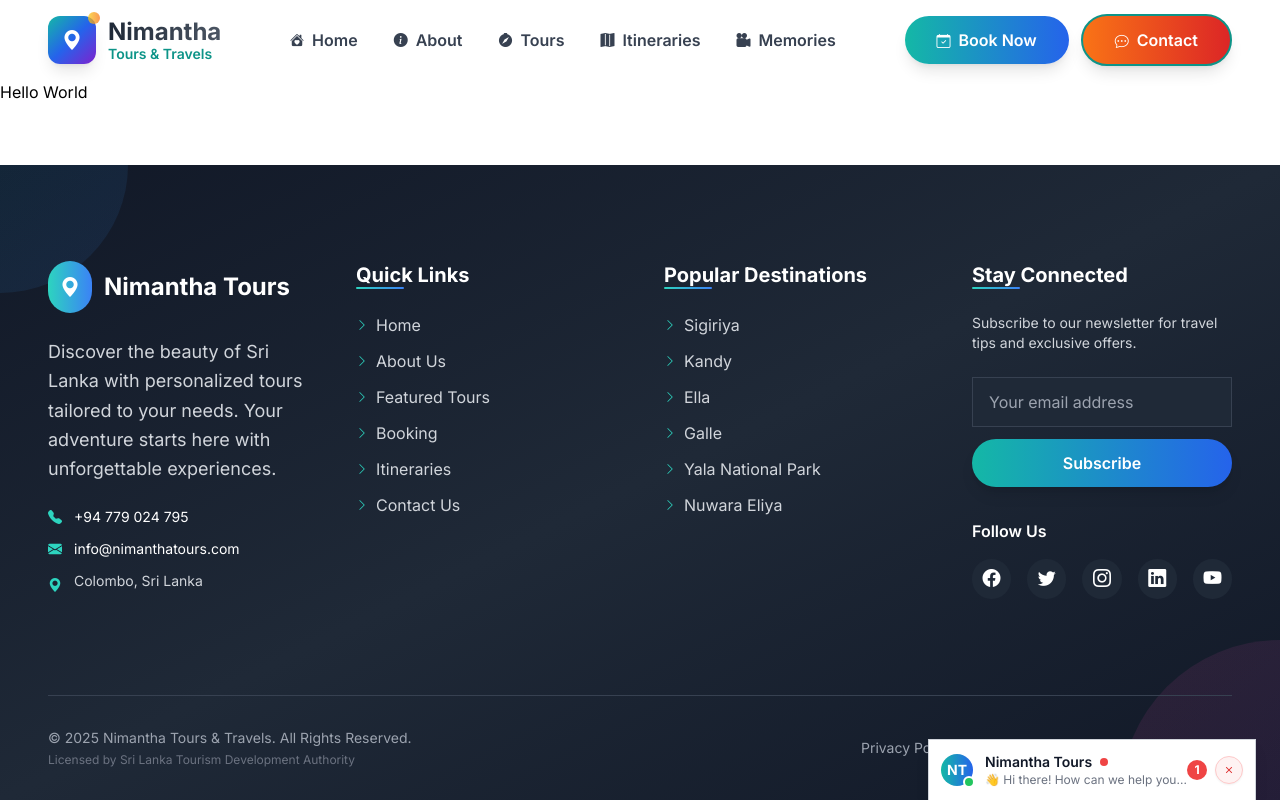
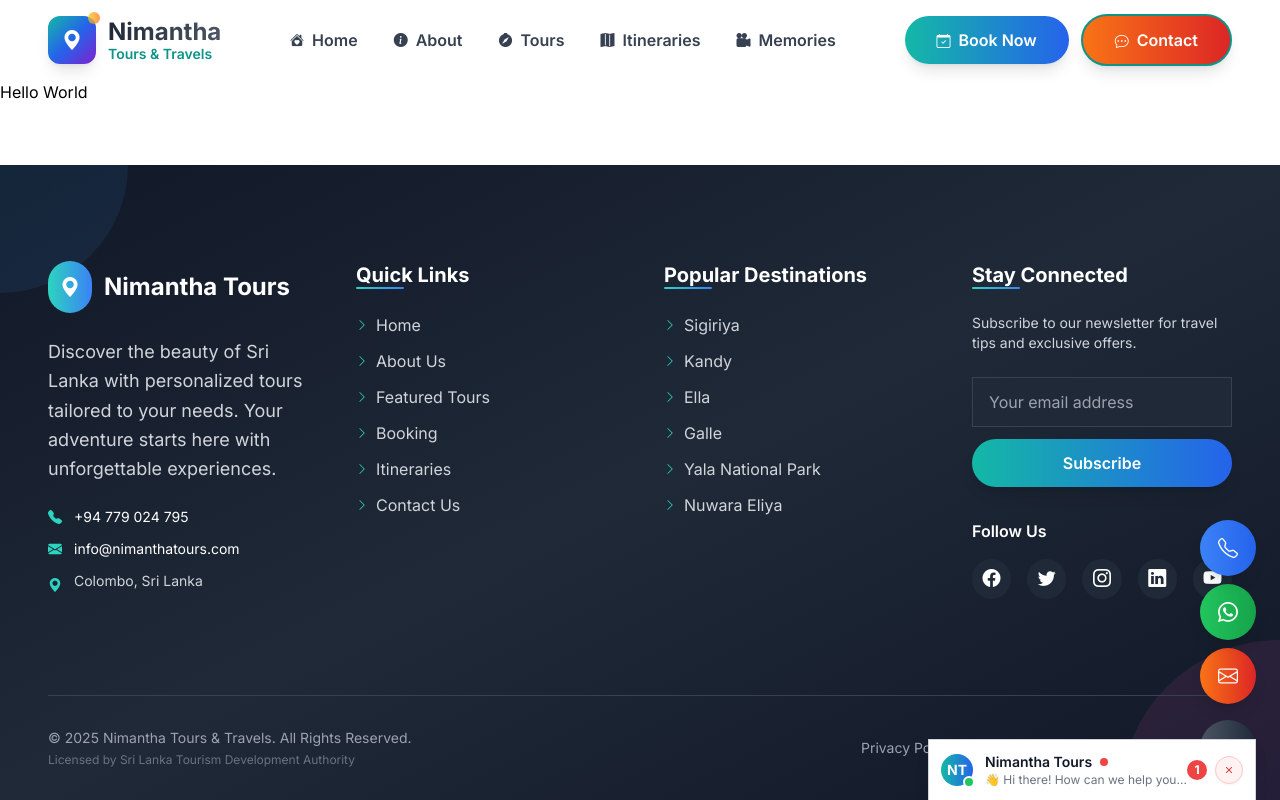
Before and after one commit to nathija-nimantha/Nimantha-Tours, a React (Vite) app in the folder frontend/: page /tour-packet in a window 1280 px wide. Built offline with nearby package versions, Linux system fonts and the light colour scheme; a web font is replaced by a local one.

Commit message:
feat: enhance FloatingActions component with scroll-to-top and contact buttons for improved user interaction

```diff
--- a/frontend/src/components/FloatingActions.tsx
+++ b/frontend/src/components/FloatingActions.tsx
@@ -18,10 +18,48 @@ const FloatingActions: React.FC = () => {
 
   return (
     <>
+      {/* Scroll to Top Button - Mobile Optimized */}
+      <button
+        onClick={scrollToTop}
+        className="fixed bottom-4 right-4 sm:bottom-6 sm:right-6 z-40 w-12 h-12 sm:w-14 sm:h-14 bg-gradient-to-r from-gray-600 to-gray-800 hover:from-gray-700 hover:to-gray-900 text-white rounded-full shadow-lg hover:shadow-xl transform transition-all duration-300 hover:scale-110 flex items-center justify-center group active:scale-95 no-print"
+        aria-label="Scroll to top"
+      >
+        <i className="bi bi-arrow-up text-lg sm:text-xl group-hover:animate-bounce"></i>
+      </button>
+
+      {/* Quick Message Button - Mobile Optimized */}
+      <button
+        onClick={() => setIsMessageFormOpen(true)}
+        className="fixed bottom-20 right-4 sm:bottom-24 sm:right-6 z-40 w-12 h-12 sm:w-14 sm:h-14 bg-gradient-to-r from-orange-500 to-red-600 hover:from-orange-600 hover:to-red-700 text-white rounded-full shadow-lg hover:shadow-xl transform transition-all duration-300 hover:scale-110 flex items-center justify-center group active:scale-95 no-print"
+        aria-label="Send quick message"
+      >
+        <i className="bi bi-envelope text-lg sm:text-xl group-hover:animate-pulse"></i>
+      </button>
+
+      {/* WhatsApp Button - Mobile Optimized */}
+      <a
+        href="https://wa.me/94779024795"
+        target="_blank"
+        rel="noopener noreferrer"
+        className="fixed bottom-36 right-4 sm:bottom-40 sm:right-6 z-40 w-12 h-12 sm:w-14 sm:h-14 bg-gradient-to-r from-green-500 to-green-600 hover:from-green-600 hover:to-green-700 text-white rounded-full shadow-lg hover:shadow-xl transform transition-all duration-300 hover:scale-110 flex items-center justify-center group active:scale-95 no-print"
+        aria-label="Contact via WhatsApp"
+      >
+        <i className="bi bi-whatsapp text-lg sm:text-xl group-hover:animate-pulse"></i>
+      </a>
+
+      {/* Phone Button - Mobile Optimized */}
+      <a
+        href="tel:+94779024795"
+        className="fixed bottom-52 right-4 sm:bottom-56 sm:right-6 z-40 w-12 h-12 sm:w-14 sm:h-14 bg-gradient-to-r from-blue-500 to-blue-600 hover:from-blue-600 hover:to-blue-700 text-white rounded-full shadow-lg hover:shadow-xl transform transition-all duration-300 hover:scale-110 flex items-center justify-center group active:scale-95 no-print"
+        aria-label="Call us"
+      >
+        <i className="bi bi-telephone text-lg sm:text-xl group-hover:animate-pulse"></i>
+      </a>
+
       {/* Quick Message Form Modal */}
       <QuickMessageForm isOpen={isMessageFormOpen} onClose={() => setIsMessageFormOpen(false)} />
 
-            {/* Quick Message Chat - Right Side Only */}
+      {/* Quick Message Chat - Left Side for Mobile */}
       <QuickMessageChat isOpen={isChatOpen} onToggle={() => setIsChatOpen(!isChatOpen)} />
     </>
   )
```
Lines whose indentation alone changed are shown as unchanged.
